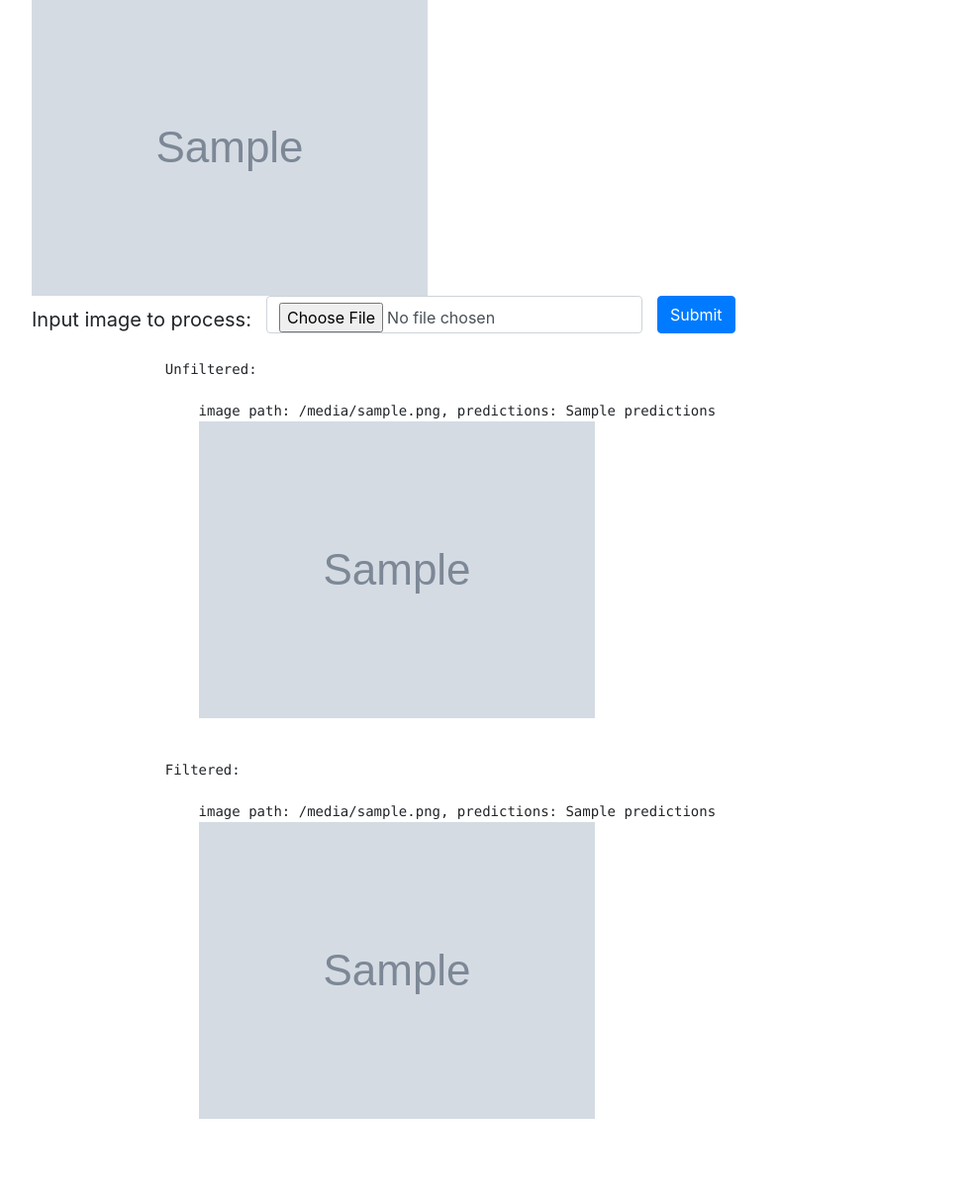
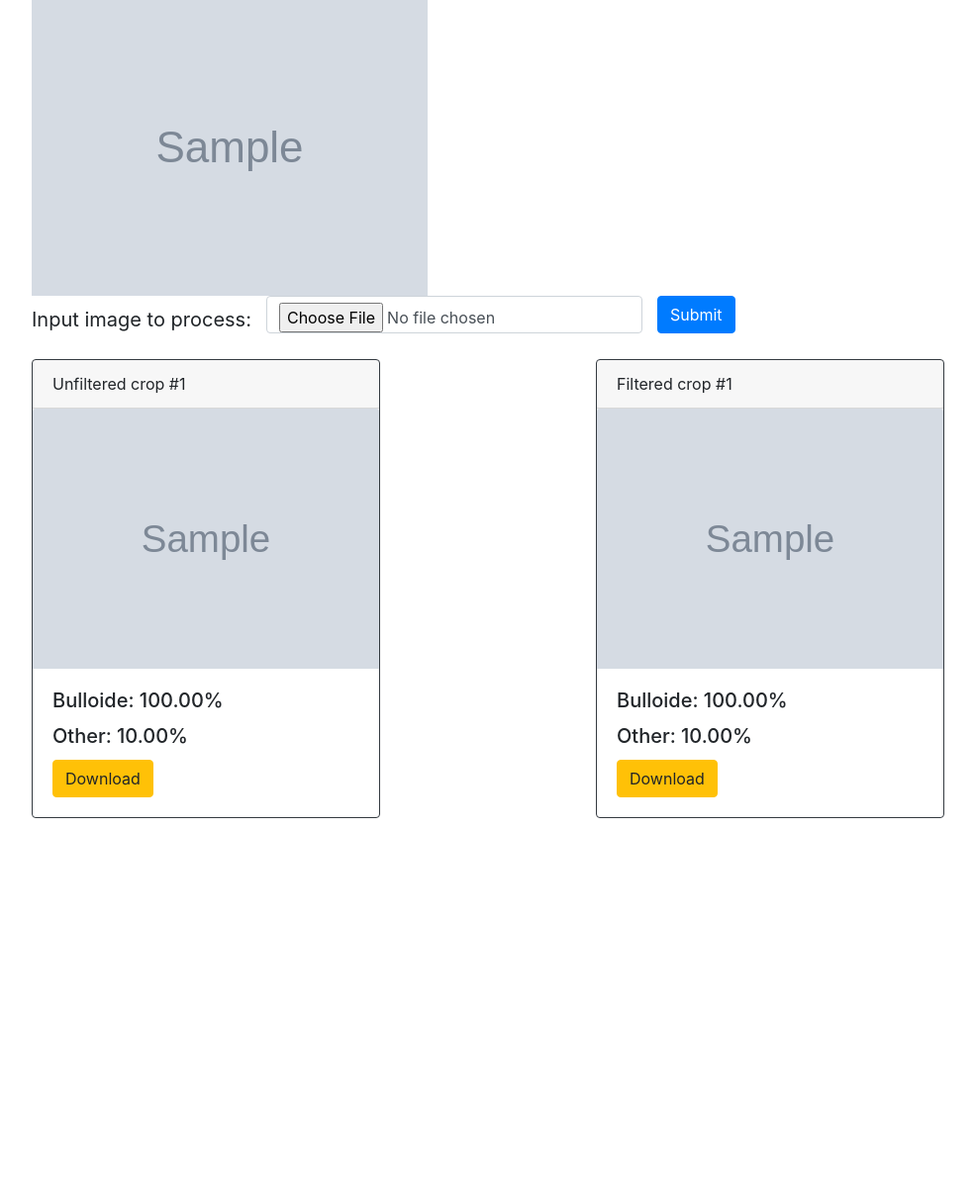
Before and after one commit to aleksmitov/microfossil_classification, a Flask app: template app/templates/image_extraction_and_classification.html in a window 1280 px wide. Shown: the part 25-1235 px from the top of the page at 99% size, without its empty margins (53-1038 px from the left). After the commit the page ends 852 px from the top, so only its background shows below. Run offline with Flask 2, Linux system fonts and the light colour scheme; the template is opened without the code that fills it: most values are stand-ins (such as "Sample title", 1, 10 or a date in 2020); grey boxes marked "Sample" are stand-in pictures; some libraries are stand-ins or nearby versions.

Commit message:
styling improvements

```diff
--- a/app/server.py
+++ b/app/server.py
@@ -139,6 +139,7 @@ def extract_and_classify():
                                                                         model_path, MIN_MICROFOSSIL_SIZE, CROP_DIMS, True)
 
         for crop, crop_predictions in unfiltered_predictions:
+            #crop_predictions = crop_predictions.round(4)
             unique_filename = str(uuid.uuid4()) + ".png"
             file_path = os.path.join(app.config['UPLOAD_FOLDER'], unique_filename)
             cv2.imwrite(file_path, crop)
@@ -146,6 +147,7 @@ def extract_and_classify():
             unfiltered_images_paths_predictions.append((link_to_file, crop_predictions.tolist()))
 
         for crop, crop_predictions in filtered_predictions:
+            #crop_predictions = crop_predictions.round(4)
             unique_filename = str(uuid.uuid4()) + ".png"
             file_path = os.path.join(app.config['UPLOAD_FOLDER'], unique_filename)
             cv2.imwrite(file_path, crop)
@@ -155,7 +157,6 @@ def extract_and_classify():
         flash("Successfully processed image!")
 
     elapsed_time = time.time() - start_time
-
     return render_template("image_extraction_and_classification.html",
                                     unfiltered_predictions=unfiltered_images_paths_predictions,
                                     filtered_predictions=filtered_images_paths_predictions,
--- a/app/templates/body.html
+++ b/app/templates/body.html
@@ -7,7 +7,7 @@
 
     <!-- Bootstrap CSS -->
     <link rel="stylesheet" href="https://stackpath.bootstrapcdn.com/bootstrap/4.1.0/css/bootstrap.min.css" integrity="sha384-9gVQ4dYFwwWSjIDZnLEWnxCjeSWFphJiwGPXr1jddIhOegiu1FwO5qRGvFXOdJZ4" crossorigin="anonymous">
-
+    <link href="static/css/open-iconic-bootstrap.css" rel="stylesheet">
     <title>Hello, world!</title>
   </head>
   <body>
--- a/app/templates/image_extraction_and_classification.html
+++ b/app/templates/image_extraction_and_classification.html
@@ -19,20 +19,37 @@
         </div>
         <div class="row">
             <div class="col">
-                <pre>
-                Unfiltered:
                 {% for (image_path, predictions) in unfiltered_predictions %}
-                    image path: {{image_path}}, predictions: {{predictions}}
-                    <img src="{{image_path}}" class="img-fluid">
-                    {# <li><a href="{{ item.href }}">{{ item.caption }}</a></li> #}
+                    <div class="card border-dark mb-3" style="width: 22rem;">
+                        <div class="card-header">
+                            Unfiltered crop #{{ loop.index0 + 1}}
+                        </div>
+                      <img class="card-img-top" src="{{image_path}}" alt="Card image cap">
+                      <div class="card-body">
+
+                          <h5 class="card-title">Bulloide: {{'%0.2f' % (100*predictions[0])|float}}% </h5>
+                          <h5 class="card-title">Other: {{'%0.2f' % (100*predictions[1])|float}}%</h5>
+                          <a href="{{image_path}}" download="" class="btn btn-warning">Download</a>
+                      </div>
+                    </div>
                 {% endfor %}
-                Filtered:
+            </div>
+            <div class="col">
                 {% for (image_path, predictions) in filtered_predictions %}
-                    image path: {{image_path}}, predictions: {{predictions}}
-                    <img src="{{image_path}}" class="img-fluid">
-                    {# <li><a href="{{ item.href }}">{{ item.caption }}</a></li> #}
+                   <div class="card border-dark mb-3" style="width: 22rem;">
+                       <div class="card-header">
+                            Filtered crop #{{ loop.index0 + 1}}
+                       </div>
+                      <img class="card-img-top" src="{{image_path}}" alt="Card image cap">
+                      <div class="card-body">
+
+                          <h5 class="card-title">Bulloide: {{'%0.2f' % (100*predictions[0])|float}}% </h5>
+                          <h5 class="card-title">Other: {{'%0.2f' % (100*predictions[1])|float}}%</h5>
+                          <a href="{{image_path}}" download="" class="btn btn-warning">Download</a>
+                      </div>
+                    </div>
                 {% endfor %}
-                </pre>
+            </div>
             </div>
         </div>
 
```
